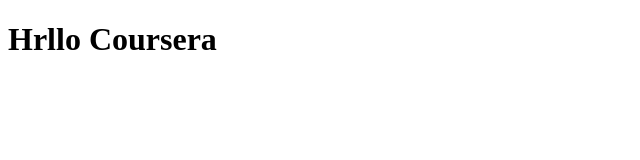
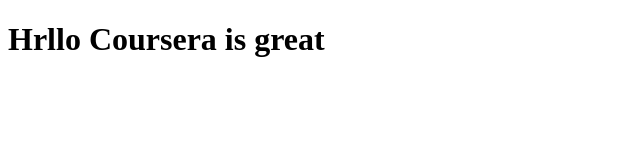
Before and after one commit to totajul/-web-test, a plain HTML site: page site/index.html in a window 1280 px wide. Shown: the whole page, without its empty margins (0-640 px from the left). Drawn offline with Linux system fonts and the light colour scheme.

Commit message:
Small addition to our page content

```diff
--- a/site/index.html
+++ b/site/index.html
@@ -5,7 +5,7 @@
 	<title>Hello Coursera</title>
 </head>
 <body>
-<h1>Hrllo Coursera</h1>
+<h1>Hrllo Coursera is great</h1>
 
 </body>
 </html>
```
